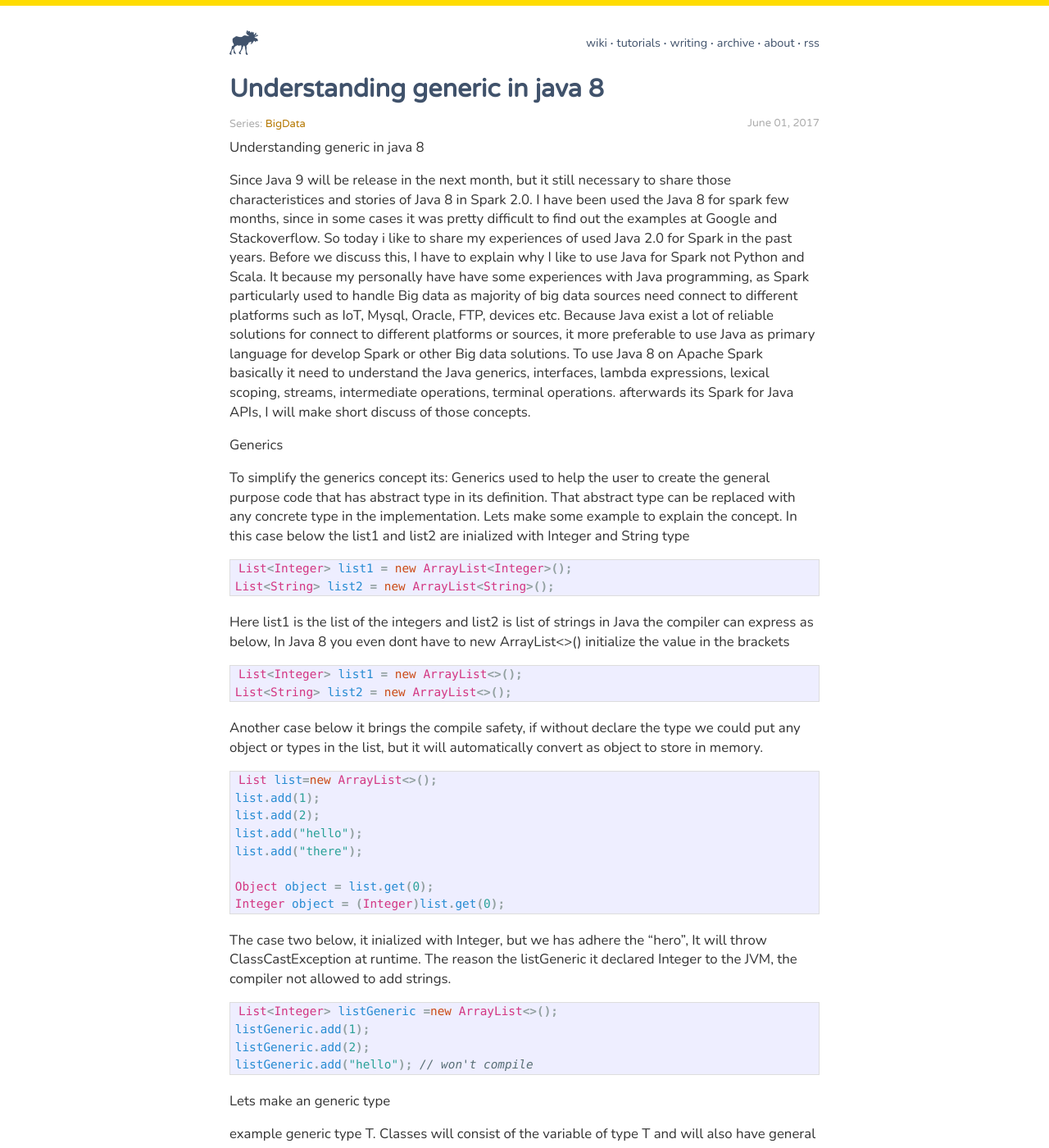
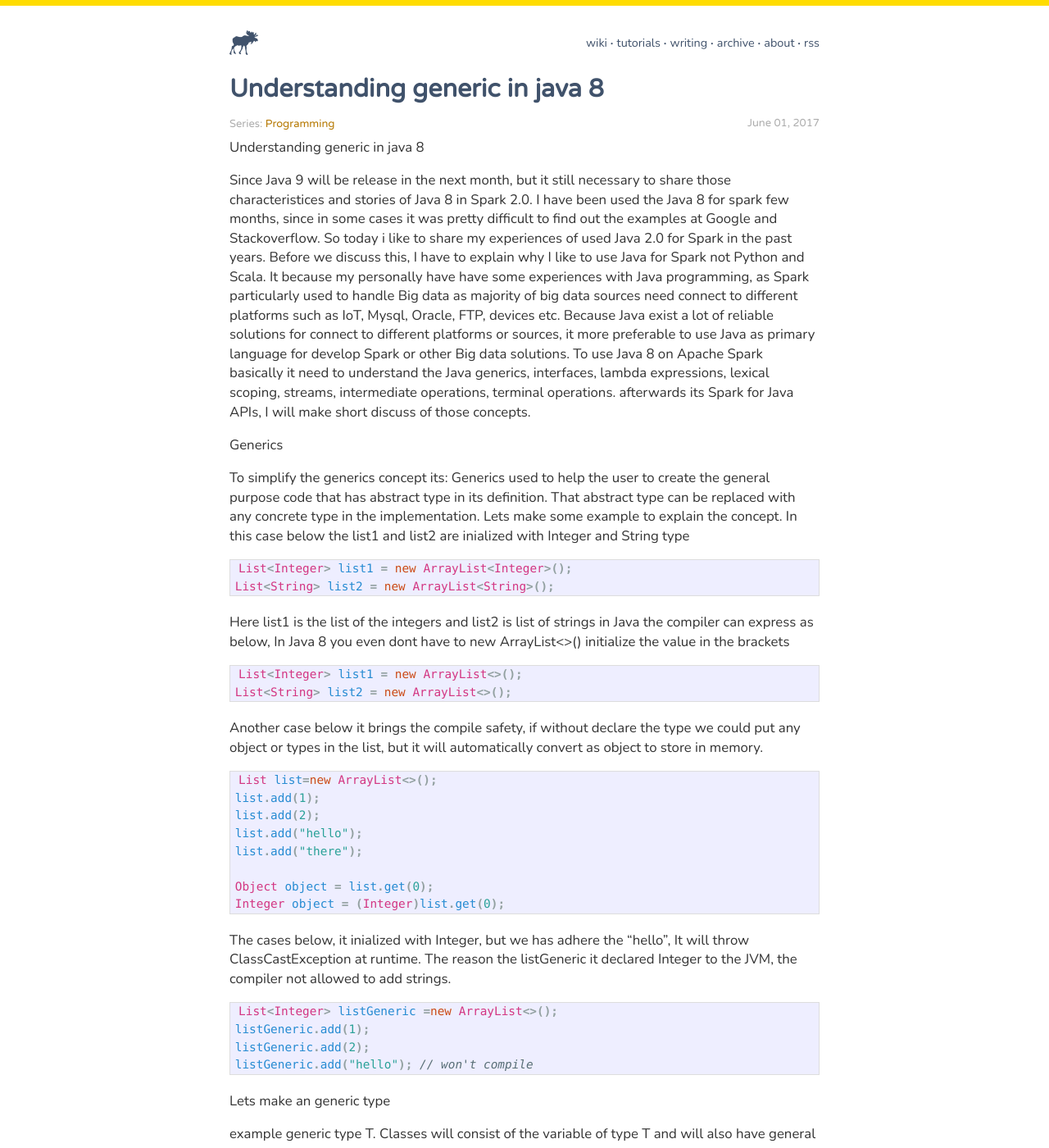
Before and after one commit to SharpLu/Blog, a Jekyll site: the page built from _posts/2017-06-01-understanding-generic-in-java8.md, in a window 1280 px wide and 1400 px high. Shown: the whole window at 82% size. Built offline with Jekyll 4.4.1, drawn with Linux system fonts in a browser that asks for light colours; some of the changed text lies outside the part shown.

Commit message:
Update 2017-06-01-understanding-generic-in-java8.md

````diff
--- a/_posts/2017-06-01-understanding-generic-in-java8.md
+++ b/_posts/2017-06-01-understanding-generic-in-java8.md
@@ -4,7 +4,7 @@ title: Understanding generic in java 8
 categories:
 - blog
 tags:
-- BigData
+- Programming
 date: 2017-06-01
 ---
 
@@ -42,7 +42,7 @@ Object object = list.get(0);
 Integer object = (Integer)list.get(0);
 ```
 
-The case two below, it inialized with Integer, but we has adhere the "hero", It will throw ClassCastException at runtime. The reason the listGeneric it declared Integer to the JVM, the compiler not allowed to add strings.
+The cases below, it inialized with Integer, but we has adhere the "hello", It will throw ClassCastException at runtime. The reason the listGeneric it declared Integer to the JVM, the compiler not allowed to add strings.
 ```java
 List<Integer> listGeneric =new ArrayList<>();
 listGeneric.add(1);
````
